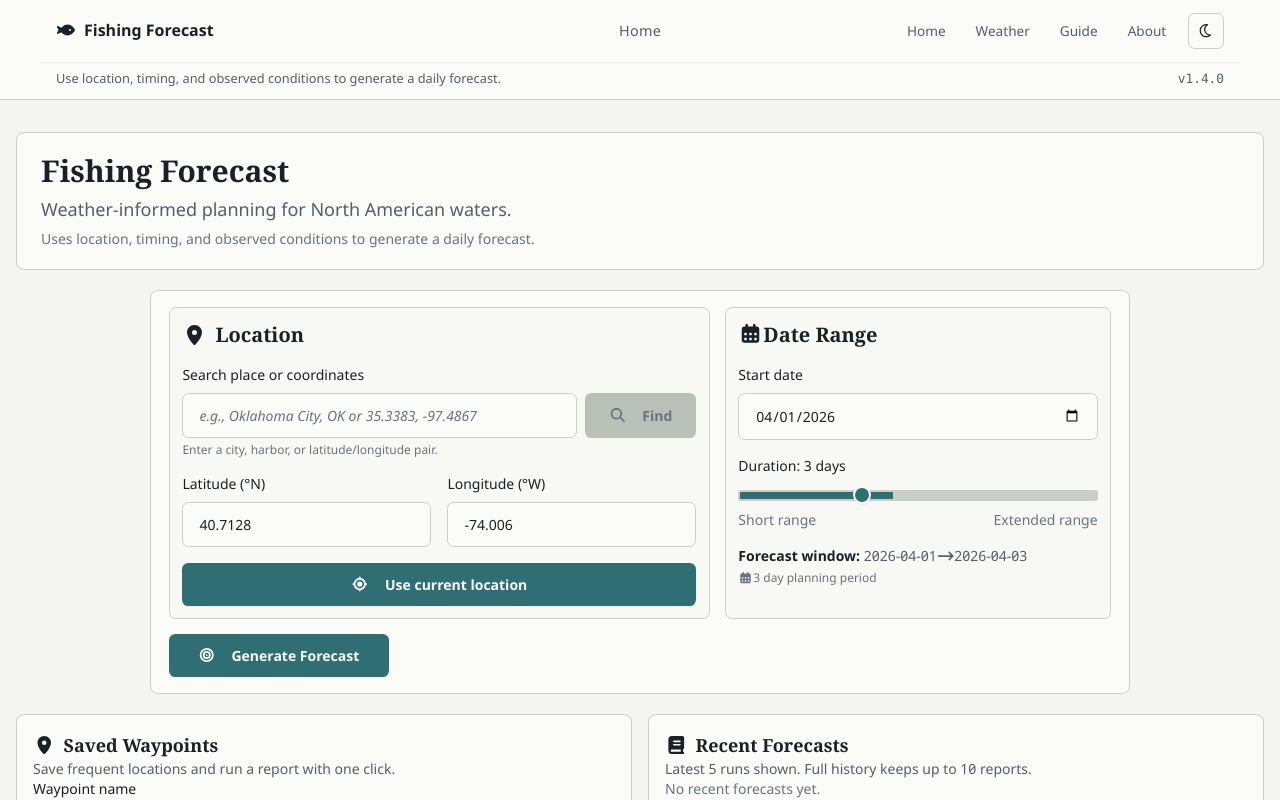
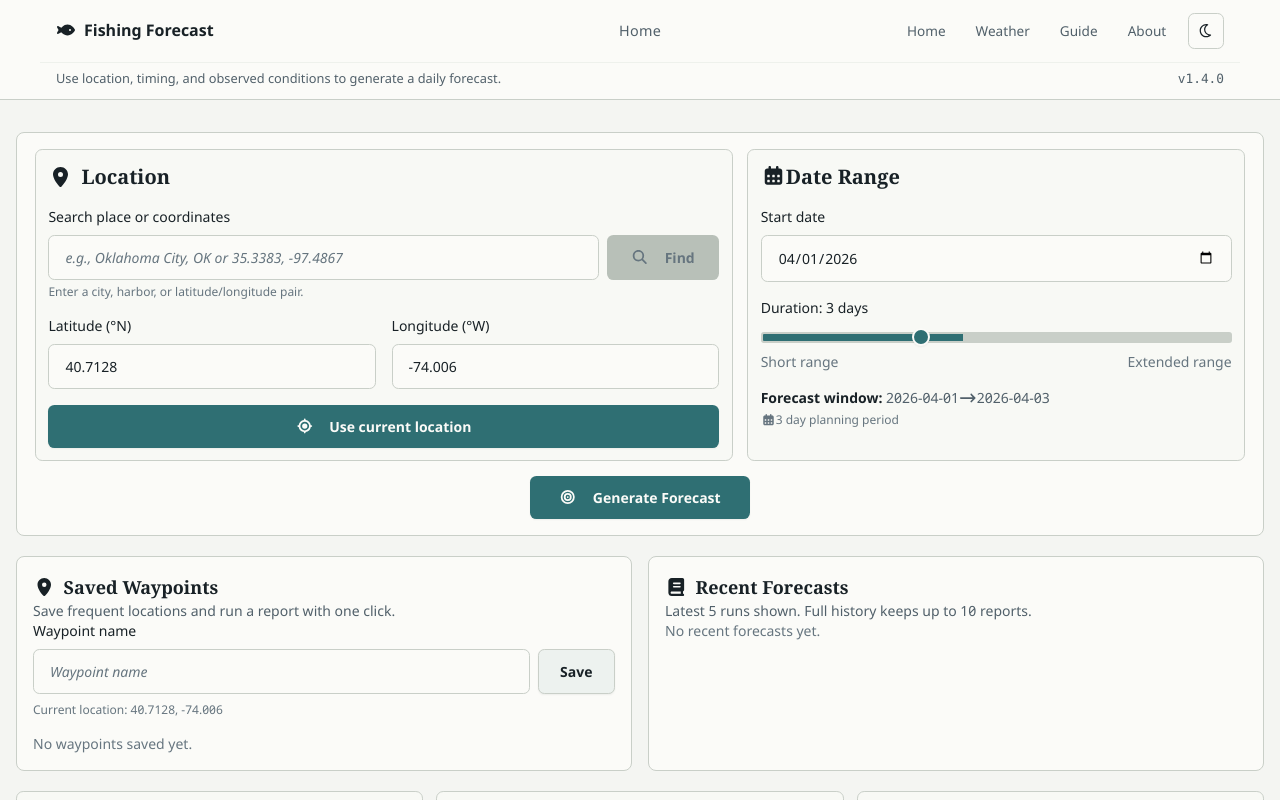
Before and after one commit to jsldvr/fishing-report, a React (Vite) app: page / in a window 1280 px wide. Shown: the top 800 px of the page. Built offline with nearby package versions, Linux system fonts and the light colour scheme.

Commit message:
feat: update Home component layout and remove intro section for cleaner UI

```diff
--- a/src/index.css
+++ b/src/index.css
@@ -20,6 +20,11 @@ CLASSIFICATION: UNCLASSIFIED
   box-sizing: border-box;
   margin: 0;
   padding: 0;
+}
+
+ul,
+ol {
+  list-style: none;
 }
 
 html {
@@ -2774,29 +2779,8 @@ label {
   gap: 1.25rem;
 }
 
-.home-intro-strip {
-  background: var(--bg-secondary);
-  border: 1px solid var(--border-primary);
-  border-radius: 0.5rem;
-  padding: 1.25rem 1.5rem;
-}
-
-.home-intro-strip__title,
-.home-intro-strip__summary,
-.home-intro-strip__trust {
-  margin: 0;
-}
-
-.home-intro-strip__summary {
-  margin-top: 0.4rem;
-}
-
-.home-intro-strip__trust {
-  margin-top: 0.35rem;
-}
-
 .home-planner-strip {
-  max-width: 980px;
+  max-width: 100%;
   width: 100%;
   margin: 0 auto;
   background: var(--bg-secondary);
@@ -2823,7 +2807,7 @@ label {
 .home-planner-strip__actions {
   display: flex;
   flex-direction: column;
-  align-items: flex-start;
+  align-items: center;
   gap: 0.45rem;
 }
 
--- a/src/pages/Home.tsx
+++ b/src/pages/Home.tsx
@@ -211,18 +211,6 @@ export default function Home() {
 
   return (
     <div className="home-page max-w-7xl mx-auto px-4 py-8" id="home-page">
-      <section className="home-intro-strip" id="home-intro-strip">
-        <h1 className="home-intro-strip__title text-3xl font-bold text-primary" id="home-intro-title">
-          Fishing Forecast
-        </h1>
-        <p className="home-intro-strip__summary text-lg text-secondary" id="home-intro-summary">
-          Weather-informed planning for North American waters.
-        </p>
-        <p className="home-intro-strip__trust text-sm text-muted" id="home-intro-trust">
-          Uses location, timing, and observed conditions to generate a daily forecast.
-        </p>
-      </section>
-
       <section className="home-planner-strip" id="home-planner-strip">
         <div className="home-planner-strip__controls" id="home-planner-controls">
           <LocationInput
@@ -366,10 +354,10 @@ export default function Home() {
           {recentHistory.length === 0 ? (
             <p className="text-sm text-muted">No recent forecasts yet.</p>
           ) : (
-            <ul className="grid gap-2" id="mission-history-list">
+            <ul className="grid gap-2 list-none" id="mission-history-list">
               {recentHistory.map((historyItem) => (
                 <li
-                  className="bg-accent border border-primary rounded-lg p-3"
+                  className="border border-primary rounded-lg p-3"
                   id={`history-item-${historyItem.id}`}
                   key={historyItem.id}
                 >
```
